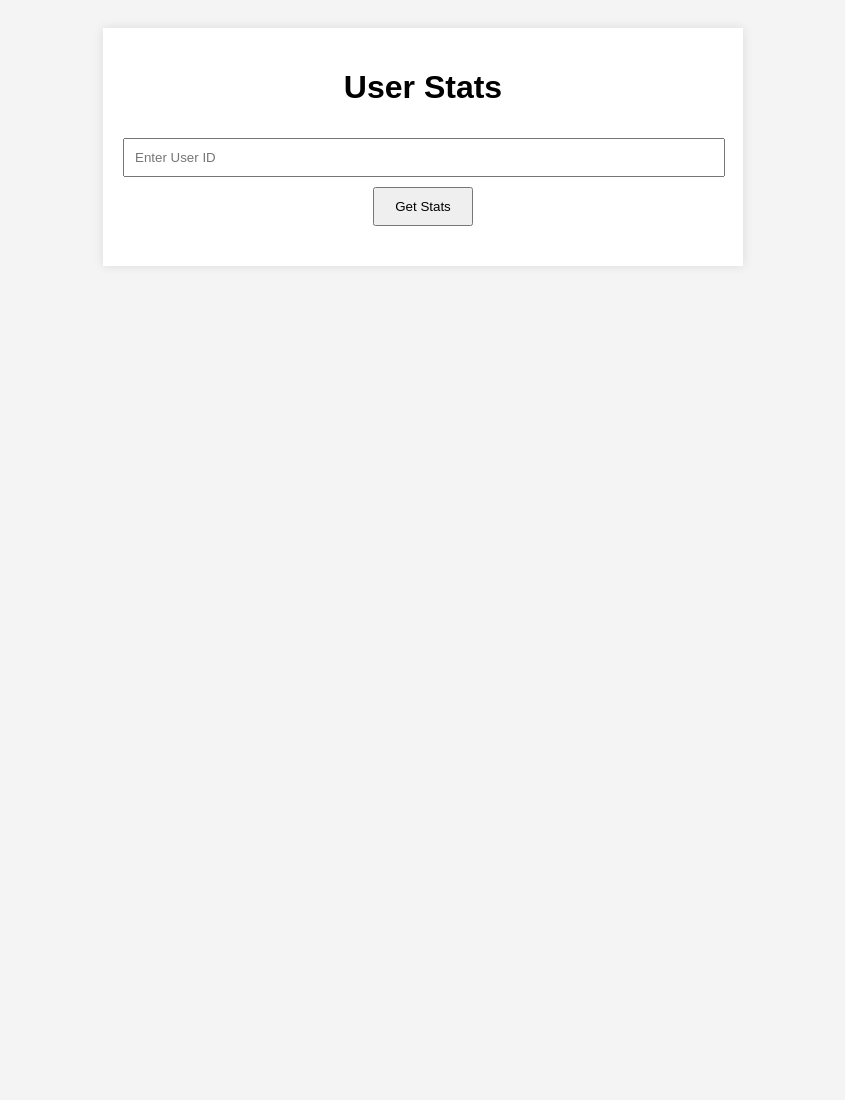
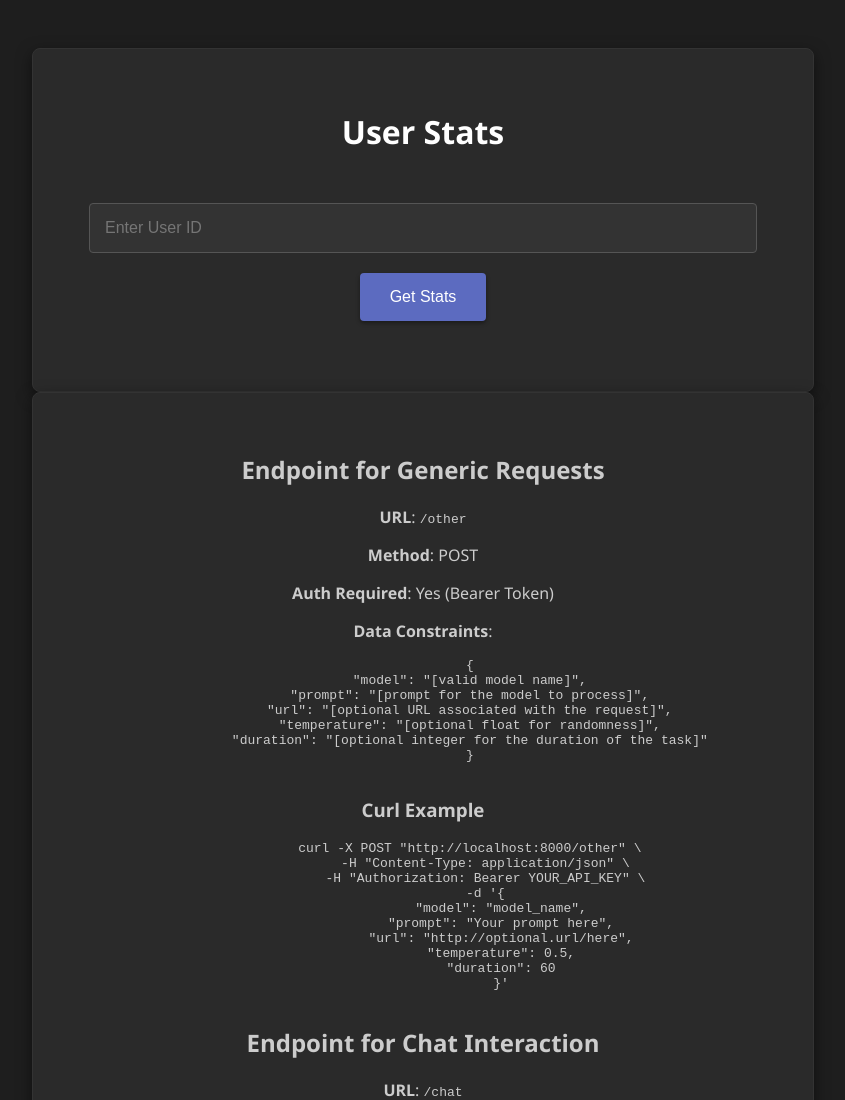
Before and after one commit to PushkarOP/NexusWEB, a plain HTML site: page index.html in a window 1280 px wide. Shown: the top 1100 px of the page, without its empty margins (217-1062 px from the left). Before the commit the page ends 800 px from the top, so only its background shows below. Drawn offline with Linux system fonts and the light colour scheme.

Commit message:
Update index.html

```diff
--- a/index.html
+++ b/index.html
@@ -6,34 +6,82 @@
     <title>User Stats</title>
     <style>
         body {
-        font-family: Arial, sans-serif;
-        background-color: #f4f4f4;
-        padding: 20px;
+            font-family: 'Segoe UI', Tahoma, Geneva, Verdana, sans-serif;
+            background-color: #1e1e1e; /* Dark background for the body */
+            padding: 40px;
+            color: #ccc; /* Lighter text color for better contrast */
         }
 
         .container {
-            max-width: 600px;
+            max-width: 700px;
             margin: auto;
-            background: #fff;
-            padding: 20px;
+            background: #2a2a2a; /* Dark background for the container */
+            padding: 40px;
             text-align: center;
-            box-shadow: 0 0 10px rgba(0, 0, 0, 0.1);
+            box-shadow: 0 5px 15px rgba(0, 0, 0, 0.5); /* Stronger shadow for depth */
+            border-radius: 8px;
+            border: 1px solid #333; /* Darker border color */
+        }
+
+        h1 {
+            color: #fff; /* White color for headings */
+            margin-bottom: 30px;
         }
 
         input[type="text"] {
-            padding: 10px;
-            margin: 10px 0;
-            width: calc(100% - 22px);
+            padding: 15px;
+            margin: 20px 0;
+            width: calc(100% - 32px);
+            border: 1px solid #555; /* Darker border color for input */
+            border-radius: 4px;
+            box-sizing: border-box;
+            font-size: 16px;
+            background-color: #333; /* Darker background for input */
+            color: #ddd; /* Lighter text color for input */
         }
 
         button {
-            padding: 10px 20px;
+            padding: 15px 30px;
             cursor: pointer;
+            background-color: #5C6BC0;
+            color: white;
+            border: none;
+            border-radius: 4px;
+            font-size: 16px;
+            box-shadow: 0 2px 4px rgba(0, 0, 0, 0.4); /* Stronger shadow for buttons */
+            transition: background-color 0.3s ease;
+        }
+
+        button:hover {
+            background-color: #3F51B5;
         }
 
         #userStats {
             text-align: left;
-            margin-top: 20px;
+            margin-top: 30px;
+        }
+
+        #userStats ul {
+            list-style: none;
+            padding: 0;
+        }
+
+        #userStats li {
+            background-color: #333; /* Darker background for list items */
+            padding: 15px;
+            margin-bottom: 10px;
+            border-radius: 4px;
+            border-left: 4px solid #5C6BC0;
+        }
+
+        #userStats li p {
+            margin: 5px 0;
+        }
+
+        #userStats h3 {
+            color: #ddd; /* Lighter color for subheadings */
+            font-size: 20px;
+            margin-top: 0;
         }
     </style>
 </head>
@@ -43,6 +91,83 @@
         <input type="text" id="userIdInput" placeholder="Enter User ID">
         <button onclick="fetchUserData()">Get Stats</button>
         <div id="userStats"></div>
+    </div>
+    <div class="container">
+        <h2>Endpoint for Generic Requests</h2>
+        <p><strong>URL</strong>: <code>/other</code></p>
+        <p><strong>Method</strong>: POST</p>
+        <p><strong>Auth Required</strong>: Yes (Bearer Token)</p>
+        <p><strong>Data Constraints</strong>:</p>
+        <pre>
+            {
+            "model": "[valid model name]",
+            "prompt": "[prompt for the model to process]",
+            "url": "[optional URL associated with the request]",
+            "temperature": "[optional float for randomness]",
+            "duration": "[optional integer for the duration of the task]"
+            }
+        </pre>
+        <h3>Curl Example</h3>
+        <pre>
+            curl -X POST "http://localhost:8000/other" \
+                -H "Content-Type: application/json" \
+                -H "Authorization: Bearer YOUR_API_KEY" \
+                -d '{
+                    "model": "model_name",
+                    "prompt": "Your prompt here",
+                    "url": "http://optional.url/here",
+                    "temperature": 0.5,
+                    "duration": 60
+                    }'
+        </pre>
+
+        <h2>Endpoint for Chat Interaction</h2>
+        <p><strong>URL</strong>: <code>/chat</code></p>
+        <p><strong>Method</strong>: POST</p>
+        <p><strong>Auth Required</strong>: Yes (Bearer Token)</p>
+        <p><strong>Data Constraints</strong>:</p>
+        <pre>
+            {
+            "model": "[valid model name]",
+            "prompt": "[chat prompt for the model to respond to]",
+            "temperature": "[optional float for randomness]"
+            }
+        </pre>
+        <h3>Curl Example</h3>
+        <pre>
+            curl -X POST "http://localhost:8000/chat" \
+                -H "Content-Type: application/json" \
+                -H "Authorization: Bearer YOUR_API_KEY" \
+                -d '{
+                    "model": "model_name",
+                    "prompt": "Your chat prompt here",
+                    "temperature": 0.5
+                    }'
+        </pre>
+
+        <h2>Endpoint for Image Generation</h2>
+        <p><strong>URL</strong>: <code>/image</code></p>
+        <p><strong>Method</strong>: POST</p>
+        <p><strong>Auth Required</strong>: Yes (Bearer Token)</p>
+        <p><strong>Data Constraints</strong>:</p>
+        <pre>
+            {
+            "model": "[valid model name]",
+            "prompt": "[image prompt for the model to create an image]",
+            "size": "[optional aspect ratio or size, default '1:1']"
+            }
+        </pre>
+        <h3>Curl Example</h3>
+        <pre>
+        curl -X POST "http://localhost:8000/image" \
+            -H "Content-Type: application/json" \
+            -H "Authorization: Bearer YOUR_API_KEY" \
+            -d '{
+                "model": "model_name",
+                "prompt": "Your image prompt here",
+                "size": "1920x1080"
+                }'
+        </pre>
     </div>
     <script>
         const serverURL = "https://nexusapi-p6ma.onrender.com"; // Replace with your server's URL
```
